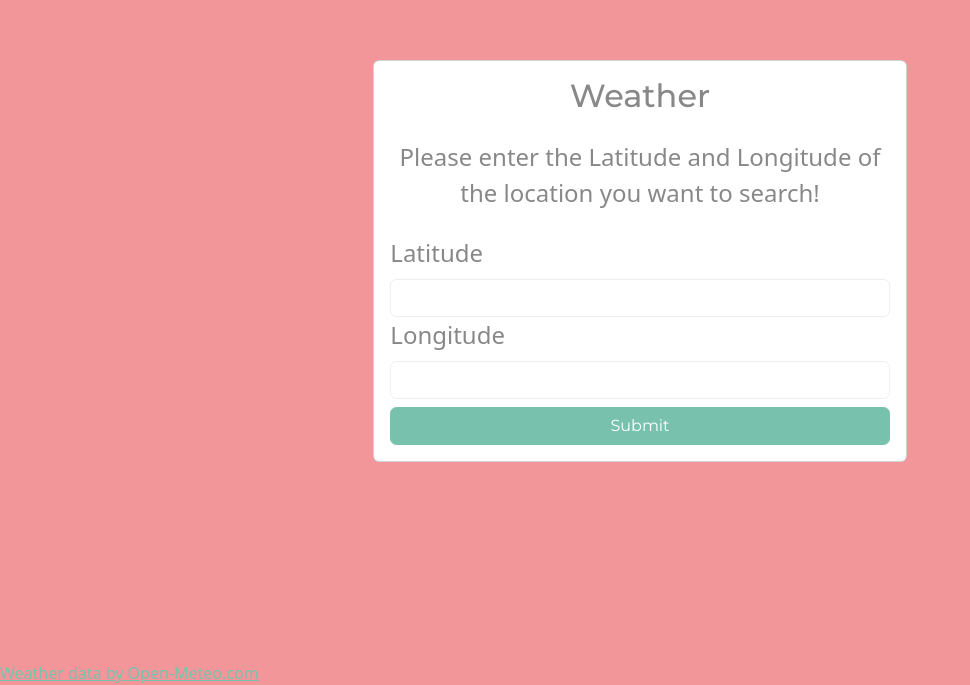
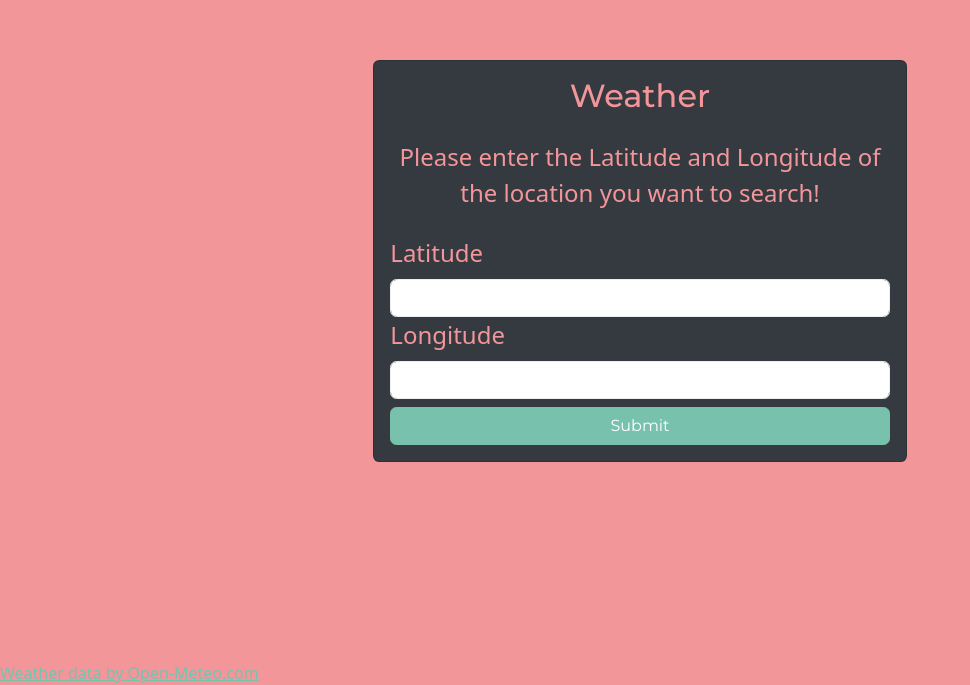
Before and after one commit to VictoriaStolp/Weatherapp.github.io, a plain HTML site: page index.html in a window 1280 px wide. Shown: the part 139-824 px from the top of the page, without its empty margins (0-970 px from the left). Drawn offline with nearby package versions, Linux system fonts and the light colour scheme.

Commit message:
Improve styling and structure of weather app HTML
Updated the index.html file to enhance the styling and structure of the weather app interface.

```diff
--- a/index.html
+++ b/index.html
@@ -17,14 +17,14 @@
 </head>
 <body class="bg-secondary">
     <div class="d-flex justify-content-center align-items-center vh-100">
-        <div class="card col-11 col-md-5" id="divInput" style="font-size: x-large">
+        <div class="card col-11 col-md-5 bg-dark" id="divInput" style="font-size: x-large">
             <div class="card-body">
-                <h2 class="text-center mb-4">Weather</h2>
-                <p class="text-center mb-4">Please enter the Latitude and Longitude of the location you want to search!</p>
+                <h2 class="text-center mb-4 text-secondary">Weather</h2>
+                <p class="text-center mb-4 text-secondary">Please enter the Latitude and Longitude of the location you want to search!</p>
                 <form>
-                    <label class="form-label" for="txtLatitude">Latitude</label>
+                    <label class="form-label text-secondary" for="txtLatitude">Latitude</label>
                     <input class="form-control" id="txtLatitude" type="text">
-                    <label class="form-label" for="txtLongitude">Longitude</label>
+                    <label class="form-label text-secondary" for="txtLongitude">Longitude</label>
                     <input class="form-control" id="txtLongitude" type="text">
                     <button id="btnSubmit" class="btn btn-primary col-12 mt-2" type="button">Submit</button>
                 </form>
```
